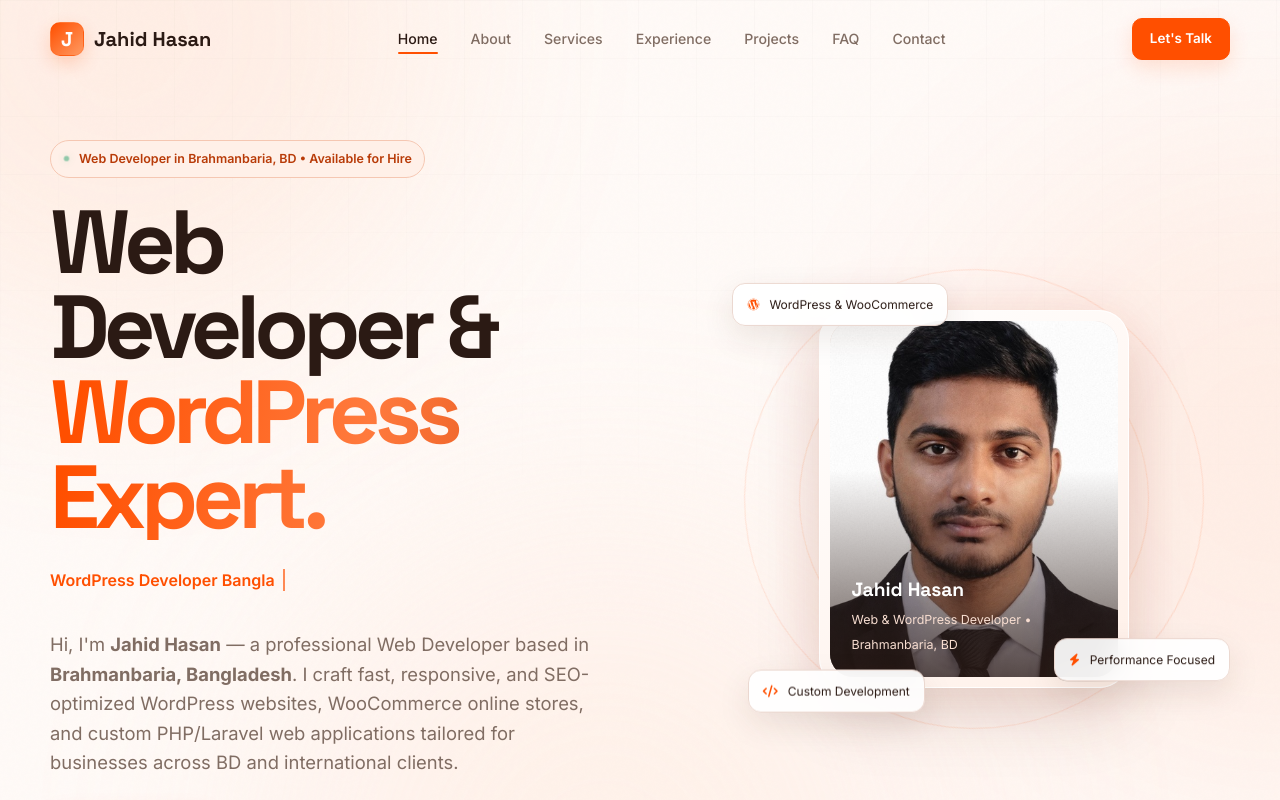
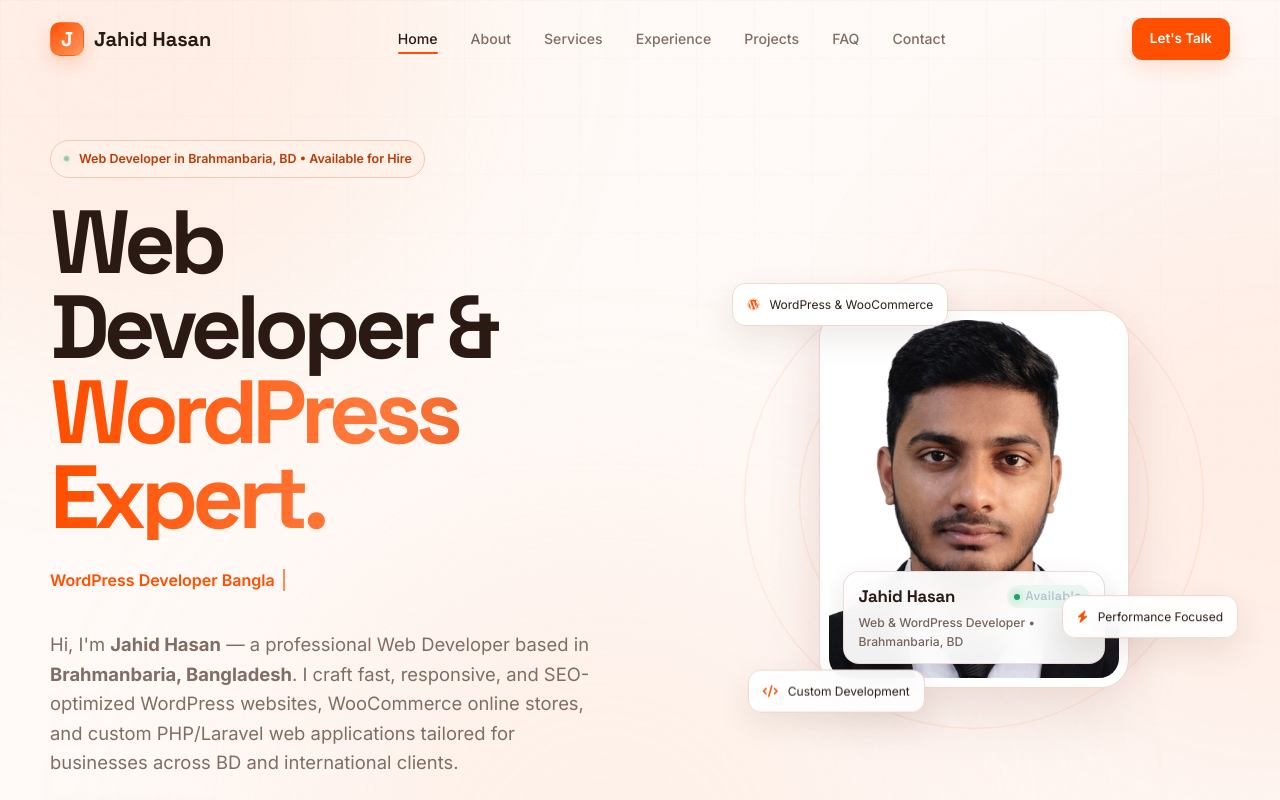
Before and after one commit to jahid-we/portfolio, a plain HTML site: page index.html in a window 1280 px wide. Shown: the top 800 px of the page. Drawn offline with Linux system fonts and the light colour scheme.

Commit message:
Image Updated

```diff
--- a/index.html
+++ b/index.html
@@ -1016,8 +1016,8 @@
         }
 
         .floating-card.two {
-            right: 0;
-            bottom: 16%;
+            right: -8px;
+            bottom: 24%;
 
             animation-delay: -1.5s;
         }
@@ -2090,8 +2090,8 @@
             }
 
             .floating-card.two {
-                right: 0;
-                bottom: 14%;
+                right: -6px;
+                bottom: 22%;
             }
 
             .floating-card.three {
@@ -2449,27 +2449,91 @@
         }
 
         .profile-card {
-            border-color: rgba(255, 255, 255, 0.85);
-            background: linear-gradient(145deg, #FFFFFF, #FFF0E8);
+            border: 1px solid rgba(235, 216, 208, 0.95);
+            background: #FFFFFF;
+            padding: 9px;
+            border-radius: 28px;
             box-shadow:
-                0 28px 65px rgba(71, 39, 24, 0.15),
-                0 0 65px rgba(255, 79, 0, 0.09);
+                0 24px 60px rgba(43, 26, 20, 0.09),
+                0 0 50px rgba(255, 79, 0, 0.06);
         }
 
         .profile-inner {
-            background: #EBD8D0;
+            background: linear-gradient(180deg, #F5EAE4, #EBDCD3);
+            border-radius: 20px;
         }
 
         .profile-inner::after {
-            background: linear-gradient(to top, rgba(43, 26, 20, 0.76), transparent 58%);
+            display: none;
+        }
+
+        .profile-inner img {
+            width: 100%;
+            height: 100%;
+            object-fit: cover;
+            object-position: center top;
+            filter: contrast(1.02) brightness(1.02);
+            transition: transform 0.4s ease;
+        }
+
+        .profile-card:hover .profile-inner img {
+            transform: scale(1.03);
+        }
+
+        .profile-label {
+            position: absolute;
+            left: 14px;
+            right: 14px;
+            bottom: 14px;
+            z-index: 4;
+            padding: 11px 15px;
+            border-radius: 16px;
+            background: rgba(255, 255, 255, 0.94);
+            border: 1px solid rgba(235, 216, 208, 0.9);
+            box-shadow: 0 10px 28px rgba(43, 26, 20, 0.1);
+            backdrop-filter: blur(16px);
+            -webkit-backdrop-filter: blur(16px);
         }
 
         .profile-label strong {
-            color: #FFFFFF;
-        }
-
-        .profile-label span {
-            color: #F7DDD0;
+            display: flex;
+            align-items: center;
+            justify-content: space-between;
+            gap: 8px;
+            font-family: "Space Grotesk", sans-serif;
+            font-size: 1.05rem;
+            font-weight: 700;
+            color: var(--secondary);
+            letter-spacing: -0.01em;
+        }
+
+        .profile-status {
+            display: inline-flex;
+            align-items: center;
+            gap: 5px;
+            font-size: 0.68rem;
+            font-weight: 600;
+            color: #1b8a5a;
+            background: #E8F7F0;
+            padding: 2px 7px;
+            border-radius: 100px;
+            letter-spacing: 0.02em;
+        }
+
+        .profile-status-dot {
+            width: 6px;
+            height: 6px;
+            border-radius: 50%;
+            background: #22A06B;
+            box-shadow: 0 0 8px rgba(34, 160, 107, 0.6);
+        }
+
+        .profile-label span.profile-sub {
+            display: block;
+            color: #766359;
+            font-size: 0.76rem;
+            font-weight: 500;
+            margin-top: 3px;
         }
 
         .floating-card {
@@ -2904,9 +2968,10 @@
 
                                     <strong>
                                         Jahid Hasan
+                                        <span class="profile-status"><span class="profile-status-dot"></span> Available</span>
                                     </strong>
 
-                                    <span>
+                                    <span class="profile-sub">
                                         Web & WordPress Developer • Brahmanbaria, BD
                                     </span>
 
```
